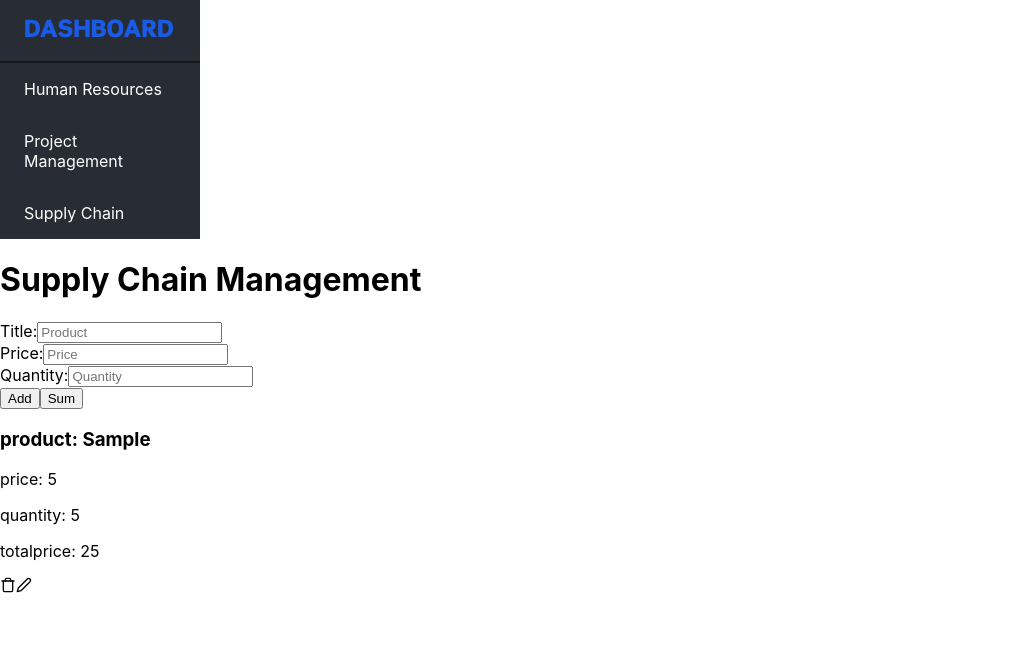
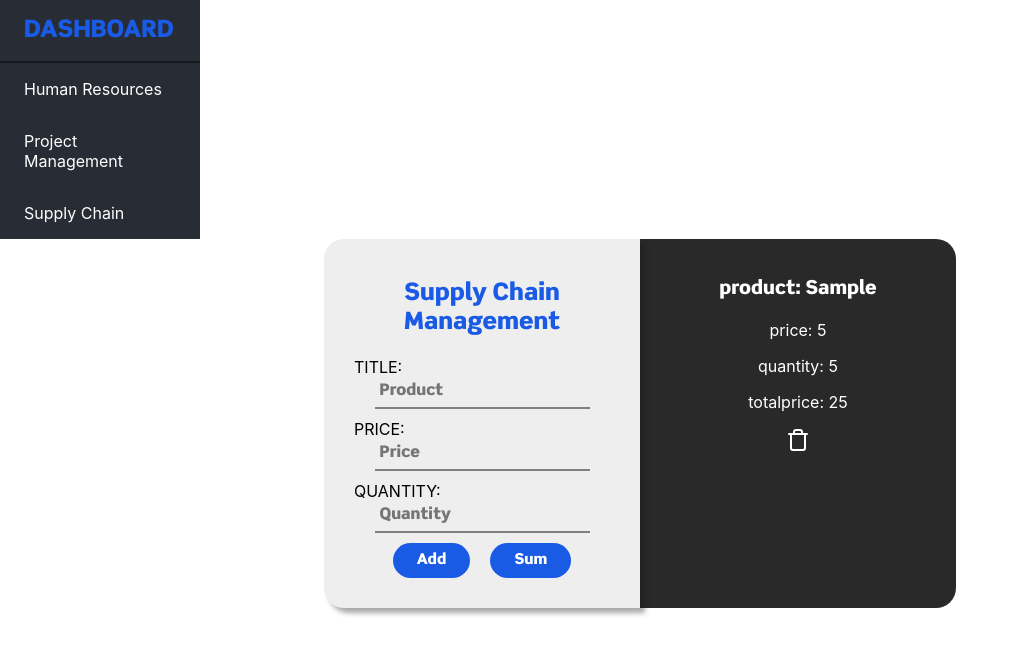
Before and after one commit to v1nss/enterprise-resource-planning, a React (Create React App) app: page /supply-chain in a window 1280 px wide. Both pictures are taken after typing "Sample", "5", "5" into the empty fields and a click on the button "Add". Shown: the top 654 px of the page, without its empty margins (0-1019 px from the left). Built offline with nearby package versions, Linux system fonts and the light colour scheme.

Commit message:
CSS: Done

```diff
--- a/src/App.css
+++ b/src/App.css
@@ -127,14 +127,15 @@ ul{
 .EmployeeInfo,
 .planSched,
 .projectBudget,
-.taskManage{
+.taskManage,
+.inventory-input{
   text-align: center;
   position: relative;
   width: 20%;
   padding: 20px 30px;
   background-color: #eeeeee;
   border-radius: 20px 0 0 20px;
-  box-shadow: 5px 5px 5px #15171b5e ;
+  box-shadow: 5px 5px 5px #15171b5e;
 }
 
 h2{
@@ -146,7 +147,8 @@ h2{
 .EmployeeInfo label,
 .planSched label,
 .projectBudget label,
-.taskManage label{
+.taskManage label,
+.inventory-input label{
   text-align: left;
   font-size: 1rem;
   display: flex;
@@ -160,7 +162,8 @@ h2{
 .planSched textarea,
 .projectBudget input,
 .projectBudget textarea,
-.taskManage input{
+.taskManage input,
+.inventory-input input{
   padding: 5px;
   height: 20px;
   font-size: 1rem;
@@ -176,7 +179,8 @@ h2{
 .planSched textarea:focus,
 .projectBudget input:focus,
 .projectBudget textarea:focus,
-.taskManage input:focus{
+.taskManage input:focus,
+.inventory-input input:focus{
   font-size: 1rem;
   background-color: transparent;
   outline: none;
@@ -185,13 +189,15 @@ h2{
 .EmployeeInfo button,
 .planSched button,
 .projectBudget button,
-.taskManage button{
+.taskManage button,
+.inventory-input button{
   font-family: "Scene", sans-serif;
   font-size: 15px;
   background-color: #1A5BE6;
   color: #ffffff;
   width: fit-content;
   padding: 8px 24px;
+  margin: 10px;
   border: none;
   border-radius: 30px;
 }
@@ -199,14 +205,16 @@ h2{
 .EmployeeInfo button:hover,
 .planSched button:hover,
 .projectBudget button:hover,
-.taskManage button:hover{
+.taskManage button:hover,
+.inventory-input button:hover{
   background-color: #375EB3;
 }
 
 .EmployeeList,
 .SchedList,
 .projList,
-.taskList{
+.taskList,
+.inventory-list-container{
   background-color: #292929;
   width: 20%;
   padding: 20px 30px;
@@ -216,7 +224,8 @@ h2{
 .EmployeeList h3,
 .SchedList h3,
 .projList h3,
-.taskList h3{
+.taskList h3,
+.inventory-list-container h3{
   font-family: "Scene", sans-serif;
   font-size: 1.2rem;
   color: white;
@@ -226,7 +235,8 @@ h2{
 .EmployeeList li a,
 .SchedList li a,
 .projList li a,
-.taskList li a{
+.taskList li a,
+.inventory-list-container li a{
   text-align: justify;
   text-decoration: none;
   margin: 30px;
@@ -235,8 +245,9 @@ h2{
 
 .EmployeeList li,
 .SchedList li,
-.projList li
-.taskList li{
+.projList li,
+.taskList li,
+.inventory-list-container li{
   width: 100%;
   margin: 20px 0;
 }
@@ -389,3 +400,27 @@ h2{
   background-color: #1A5BE6;
   transition: 0.5s;
 }
+
+/* Supply Chain Management */
+
+.Supply{
+  display: flex;
+  justify-content: center;
+  align-self: center;
+  margin: 0 auto;
+}
+
+.inventory-list-buttons{
+  font-size: 24px;
+  color: white;
+  text-align: center;
+}
+
+.inventory-list-buttons .icon-delete:hover{
+  color: #e61a1a;
+}
+
+.inventory-list{
+  color: white;
+  text-align: center;
+}
--- a/src/components/SupplyChain/InventoryManagement.js
+++ b/src/components/SupplyChain/InventoryManagement.js
@@ -61,8 +61,9 @@ const InventoryManagement = () => {
   }
 
   return (
-    <div>
+    <div className="Supply">
       <div className="inventory-input">
+        <h2>Supply Chain Management</h2>
         <div className="inventory-input-item">
           <label>Title:</label>
           <input
@@ -104,10 +105,12 @@ const InventoryManagement = () => {
             Sum
           </button>
         </div>
+      </div>
+
         <div className="inventory-list-container">
           {allExpense.map((item, index) => (
             <div>
-              <div>
+              <div className="inventory-list">
                 <h3>product: {item.title}</h3>
                 <p>price: {item.price}</p>
                 <p>quantity: {item.quantity}</p>
@@ -119,18 +122,10 @@ const InventoryManagement = () => {
                   className="icon-delete"
                   onClick={() => handleInventoryDelete(index)}
                 />
-                <FiEdit2
-                  title="Edit?"
-                  className="icon"
-                  onClick={() => {
-                    setIsEditingTodo(true);
-                  }}
-                />
               </div>
             </div>
           ))}
         </div>
-      </div>
     </div>
   );
 };
--- a/src/pages/SupplyChain.js
+++ b/src/pages/SupplyChain.js
@@ -9,7 +9,6 @@ import InventoryManagement from "../components/SupplyChain/InventoryManagement"
 const SupplyChain = () => {
     return (
       <div>
-        <h1>Supply Chain Management</h1>
         <InventoryManagement />
       </div>
     );
```
